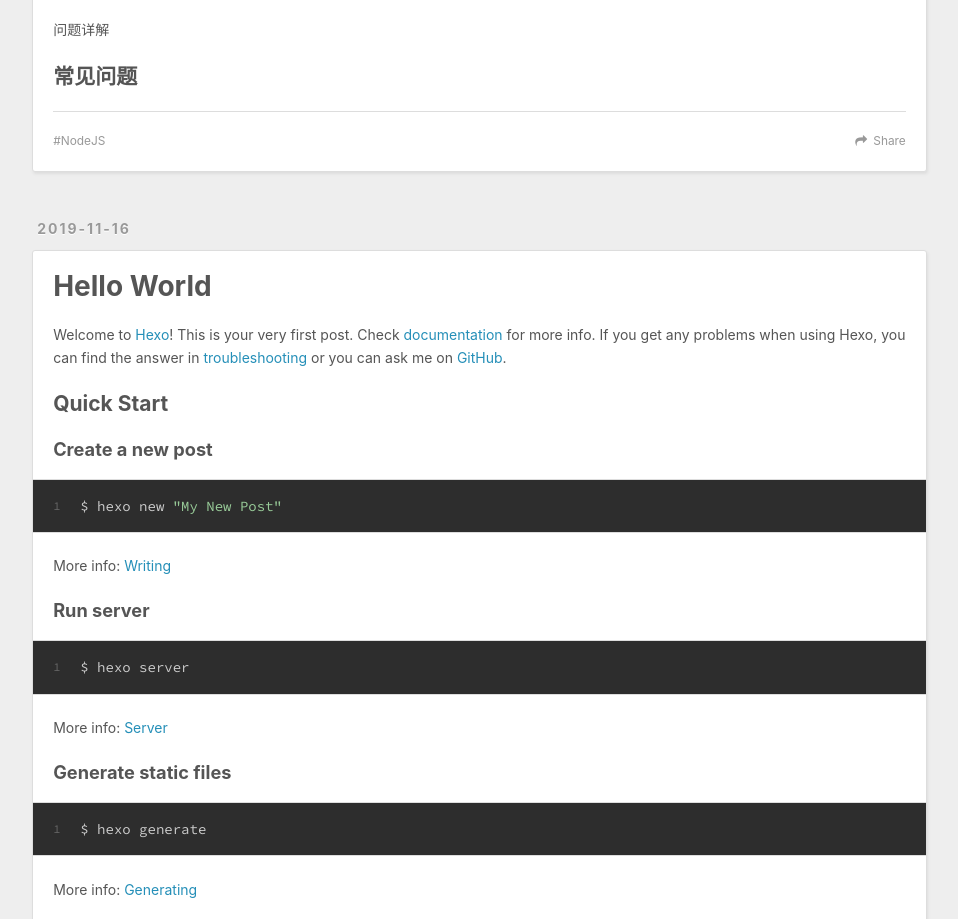
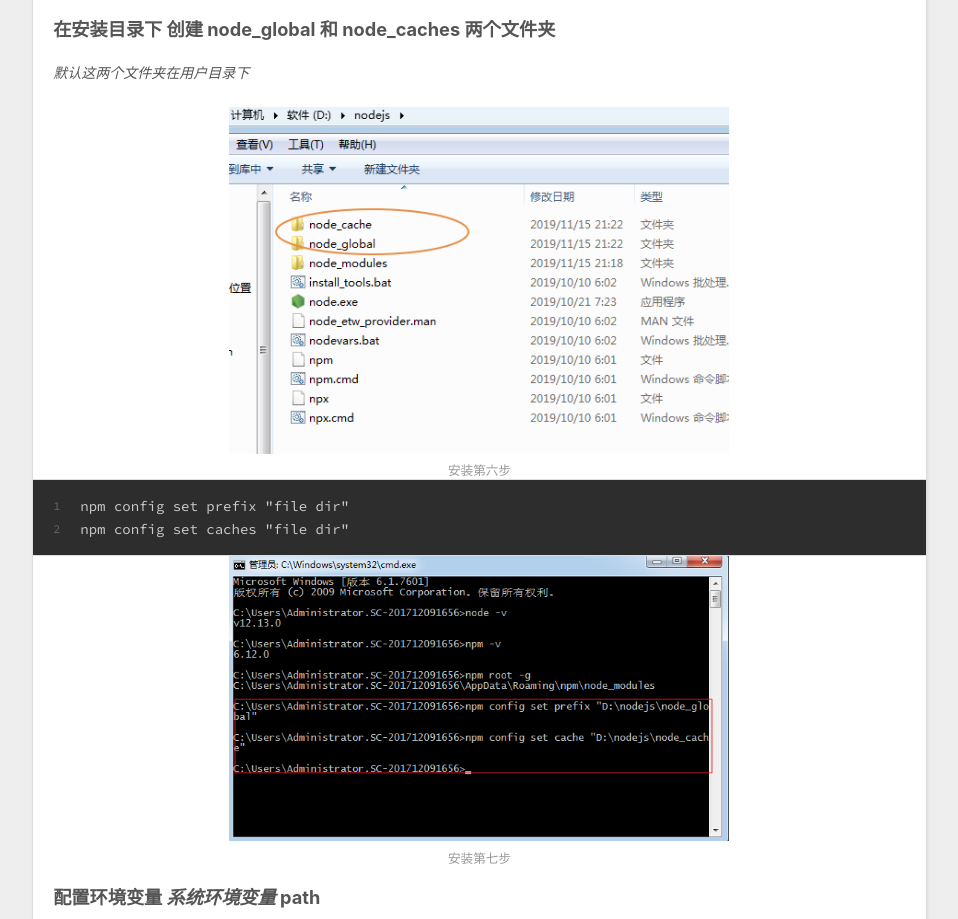
Before and after one commit to dreaminf/dreaminf.github.io, a plain HTML site: page index.html in a window 1280 px wide. Shown: the part 3673-4592 px from the top of the page, without its empty margins (8-966 px from the left). Drawn offline with nearby package versions, Linux system fonts and the light colour scheme.

Commit message:
Site updated: 2019-11-24 20:36:28

```diff
--- a/index.html
+++ b/index.html
@@ -119,7 +119,17 @@
 <li>Linux 安装</li>
 </ul>
 </blockquote>
-<h2 id="配置"><a href="#配置" class="headerlink" title="配置"></a>配置</h2><p>问题详解</p>
+<h2 id="配置"><a href="#配置" class="headerlink" title="配置"></a>配置</h2><h3 id="在安装目录下-创建-node-global-和-node-caches-两个文件夹"><a href="#在安装目录下-创建-node-global-和-node-caches-两个文件夹" class="headerlink" title="在安装目录下 创建 node_global  和 node_caches 两个文件夹"></a>在安装目录下 创建 node_global  和 node_caches 两个文件夹</h3><p> <em>默认这两个文件夹在用户目录下</em></p>
+<img src="/images/node_install/node6.png" class="pic-names" width="500" height="400" title="安装第六步 " alt="安装第六步">
+
+<figure class="highlight plain"><table><tr><td class="gutter"><pre><span class="line">1</span><br><span class="line">2</span><br></pre></td><td class="code"><pre><span class="line">npm config set prefix &quot;file dir&quot;</span><br><span class="line">npm config set caches &quot;file dir&quot;</span><br></pre></td></tr></table></figure>
+
+<img src="/images/node_install/node7.png" class="pic-names" width="500" height="400" title="安装第七步 " alt="安装第七步">
+
+<h3 id="配置环境变量-系统环境变量-path"><a href="#配置环境变量-系统环境变量-path" class="headerlink" title="配置环境变量  系统环境变量 path"></a>配置环境变量  <em>系统环境变量</em> path</h3><img src="/images/node_install/node8.png" class="pic-names" width="500" height="400" title="安装第8步 " alt="安装第8步">
+
+<img src="/images/node_install/node5.png" class="pic-names" width="500" height="400" title="安装第9步 " alt="安装第9步">
+
 <h2 id="常见问题"><a href="#常见问题" class="headerlink" title="常见问题"></a>常见问题</h2>
 
     </div>
```
Also changed, not shown: 2019/11/18/install-and-config-nodejs/index.html (+18 -4 lines).
